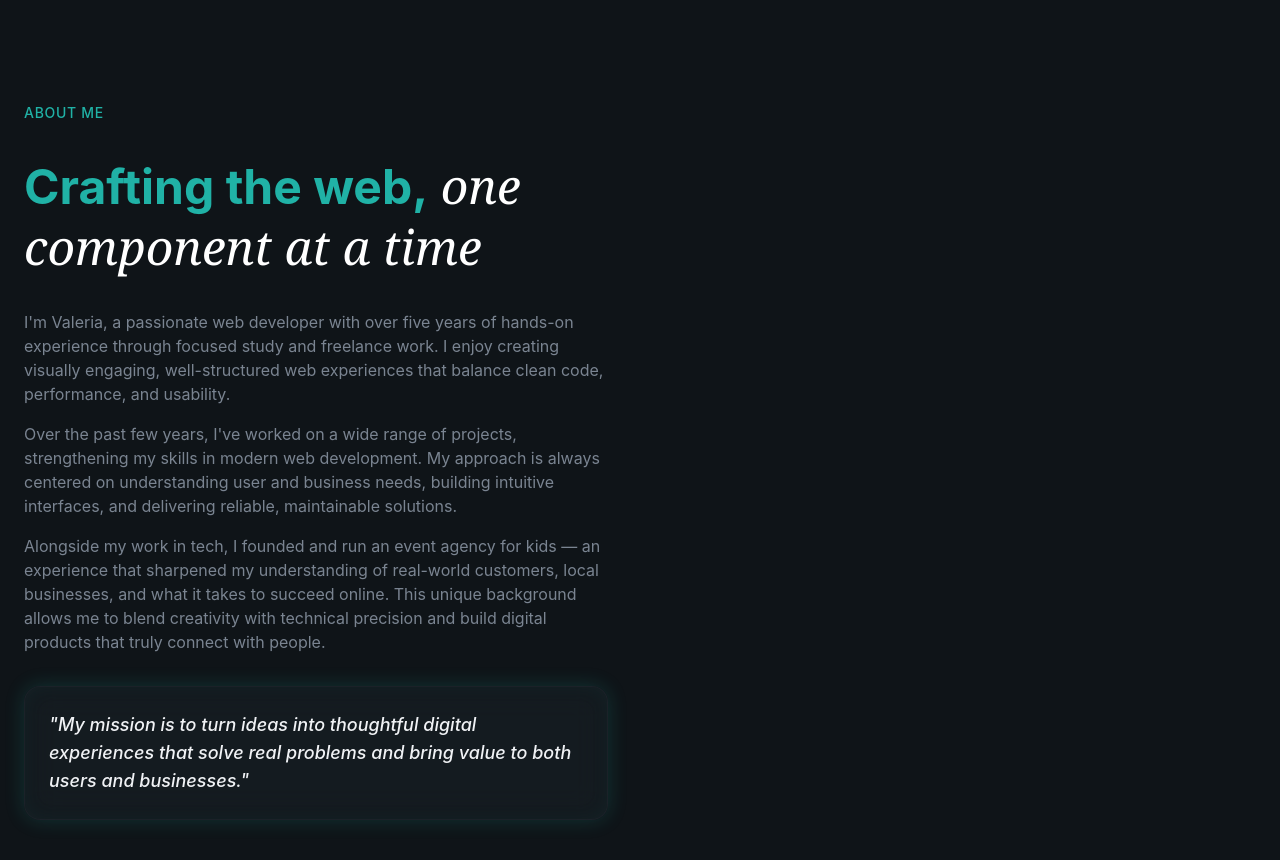
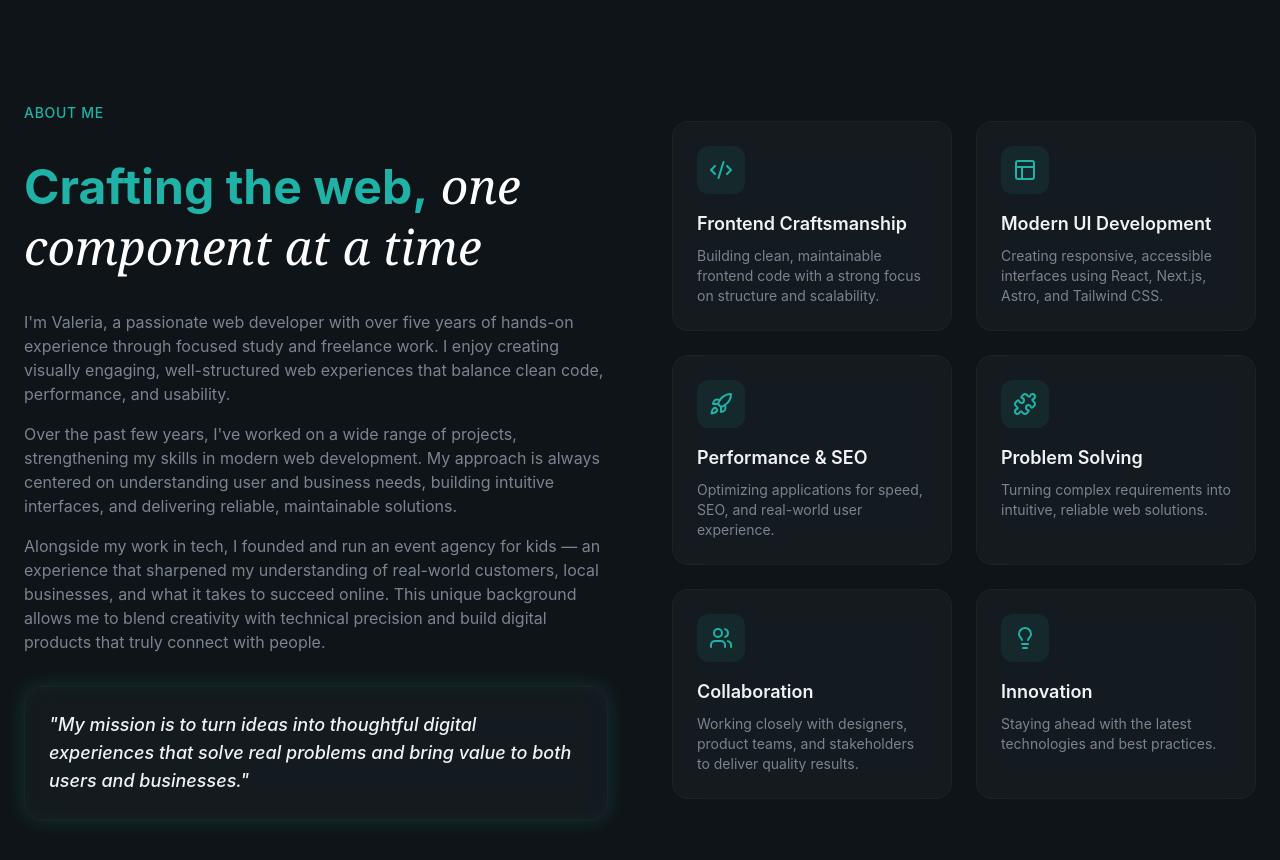
Before and after one commit to Lerik13/dev-portfolio, a React (Vite) app: page / in a window 1280 px wide. Shown: the part 1200-2060 px from the top of the page. Built offline with nearby package versions, Linux system fonts and the light colour scheme.

Commit message:
About Section: right column - Highlights

```diff
--- a/src/sections/About.jsx
+++ b/src/sections/About.jsx
@@ -1,4 +1,4 @@
-import { Code2, Layout, Puzzle, Rocket, Users } from 'lucide-react'
+import { Code2, Layout, Lightbulb, Puzzle, Rocket, Users } from 'lucide-react'
 
 const highlights = [
   {
@@ -30,6 +30,12 @@ const highlights = [
     title: 'Collaboration',
     description:
       'Working closely with designers, product teams, and stakeholders to deliver quality results.',
+  },
+  {
+    icon: Lightbulb,
+    title: 'Innovation',
+    description:
+      'Staying ahead with the latest technologies and best practices.',
   },
 ]
 
@@ -88,6 +94,25 @@ export const About = () => {
               </p>
             </div>
           </div>
+
+          {/* Right Column - Highlights */}
+          <div className='grid lg:grid-cols-2 gap-6'>
+            {highlights.map((item, idx) => (
+              <div
+                key={idx}
+                className='glass p-6 rounded-2xl animate-fade-in'
+                style={{ animationDelay: `${(idx + 1) * 100}ms` }}
+              >
+                <div className='w-12 h-12 rounded-xl bg-primary/10 flex items-center justify-center mb-4 hover:bg-primary/20'>
+                  <item.icon className='w-6 h-6 text-primary' />
+                </div>
+                <h3 className='text-lg font-semibold mb-2'>{item.title}</h3>
+                <p className='text-sm text-muted-foreground'>
+                  {item.description}
+                </p>
+              </div>
+            ))}
+          </div>
         </div>
       </div>
     </section>
--- a/src/sections/Hero.jsx
+++ b/src/sections/Hero.jsx
@@ -142,7 +142,7 @@ export const Hero = () => {
                   alt='Valeria Kan'
                   className='w-full aspect-[4/5] object-cover rounded-2xl'
                 />
-                <div class='absolute inset-0 bg-black/40 rounded-3xl '></div>
+                <div className='absolute inset-0 bg-black/40 rounded-3xl '></div>
 
                 {/* Floating Badge */}
                 <div className='absolute -bottom-4 -right-4 glass rounded-xl px-4 py-3 animate-float'>
```
